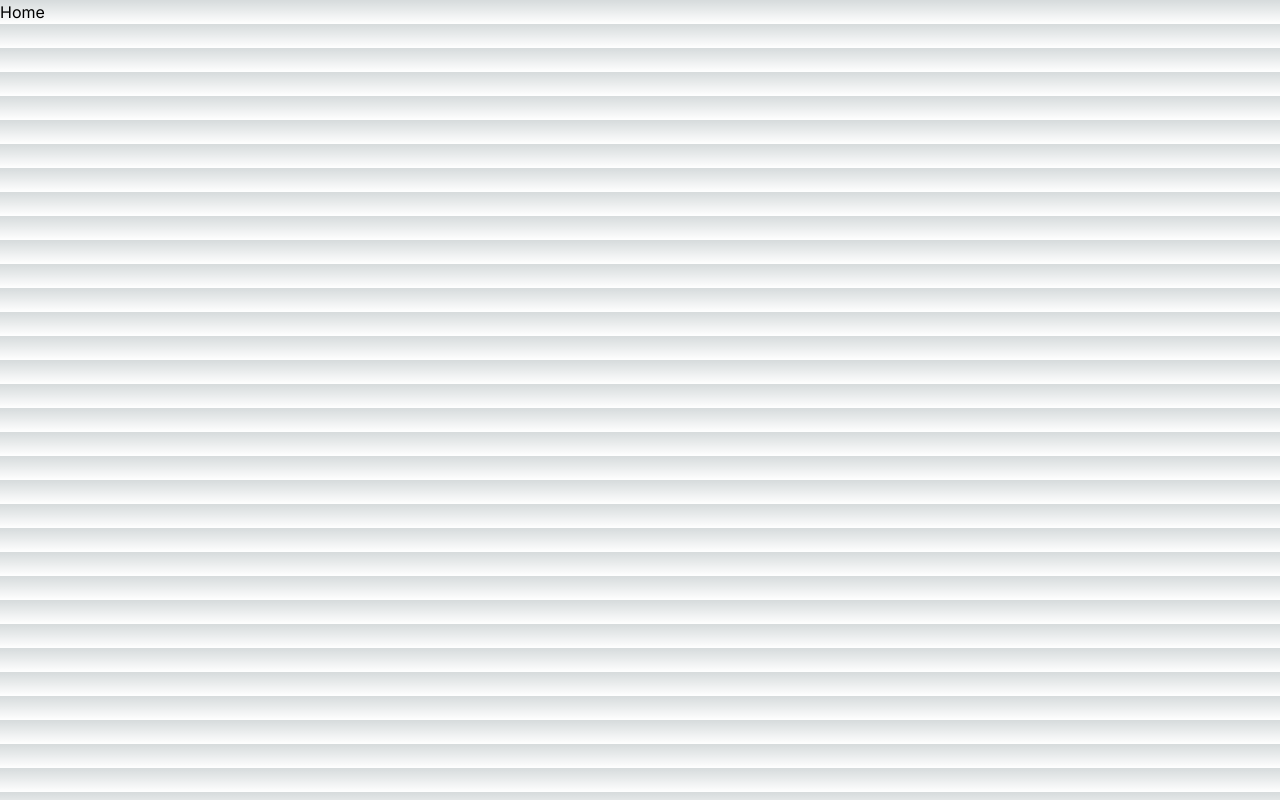
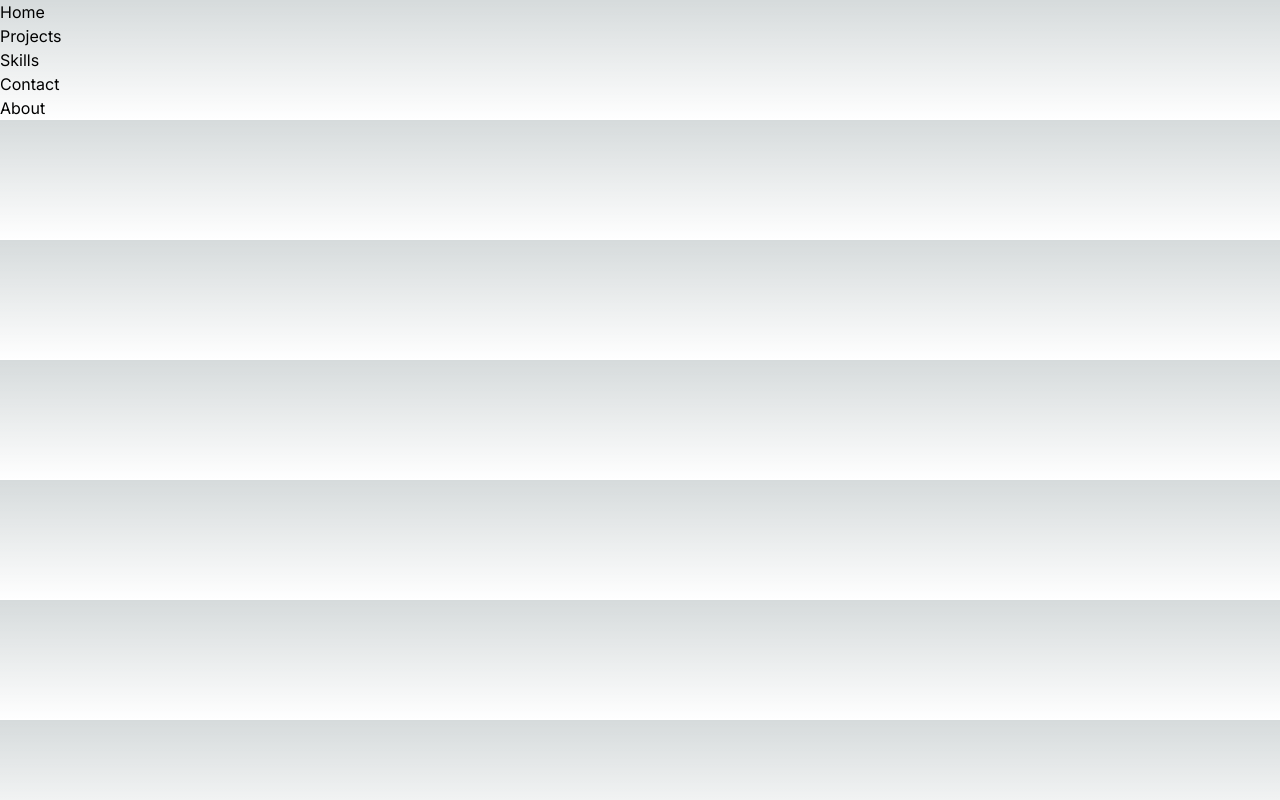
Before and after one commit to yinani24/portfolio, a Next.js app: page / in a window 1280 px wide. Built offline with nearby package versions, Linux system fonts and the light colour scheme.

Commit message:
addition

```diff
--- a/src/app/page.tsx
+++ b/src/app/page.tsx
@@ -1,9 +1,10 @@
+import NavBar from "@/components/navbar/navbar"
 import Project from "@/projects/page"
 
 export default function Home() {
   return (
     <div>
-      <h1>Home</h1>
+      <NavBar/>
     </div>
   )
 }
--- /dev/null
+++ b/src/components/navbar/navbar.tsx
@@ -0,0 +1,22 @@
+import Link from 'next/link'
+
+export default function NavBar() {
+    const navname = [
+        {'id': '0', 'route':"home", 'title': 'Home'},
+        {'id': '1', 'route':"projects", 'title': 'Projects'},
+        {'id': '2', 'route':"skills", 'title': 'Skills'},
+        {'id': '3', 'route':"contact", 'title': 'Contact'},
+        {'id': '4', 'route':"about", 'title': 'About'}
+    ]
+
+    return (
+      <ul>
+        {navname.map((name) => (
+          <li key={name.id}>
+            <Link href={`/${name.route}`}> {name.title}
+            </Link>
+          </li>
+        ))}
+      </ul>
+    )
+  }
```
Also changed, not shown: src/about/about.tsx (added, +7 -0 lines), src/contact/contact.tsx (added, +7 -0 lines), src/experience/experience.tsx (added, +7 -0 lines), src/skills/skills.tsx (added, +7 -0 lines).
